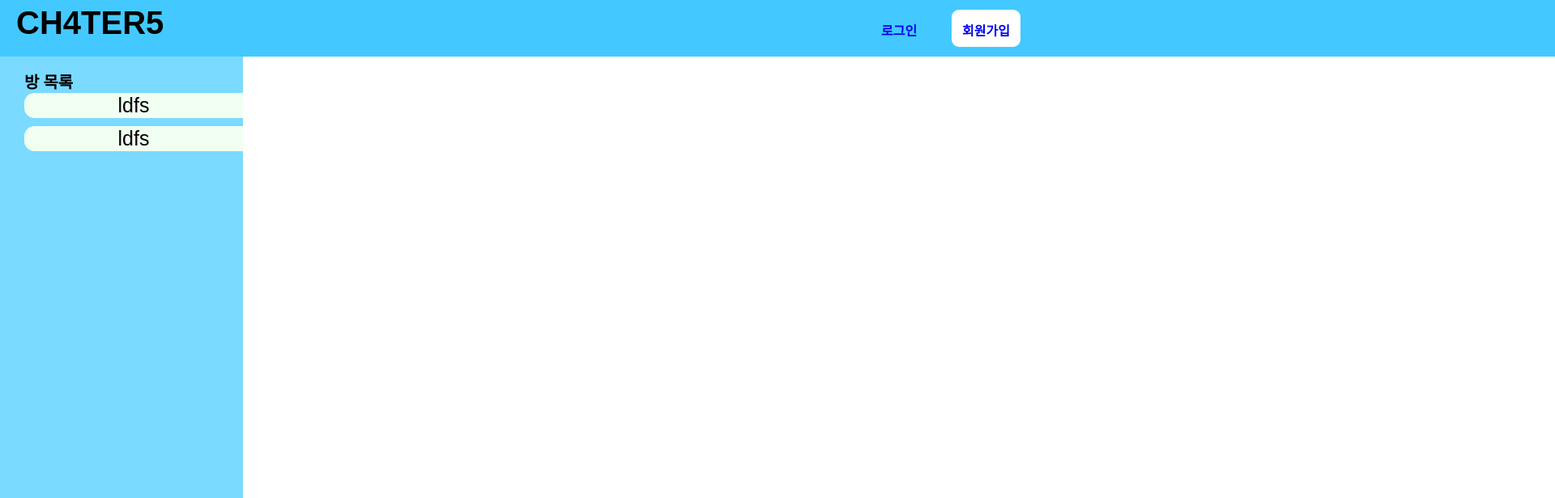
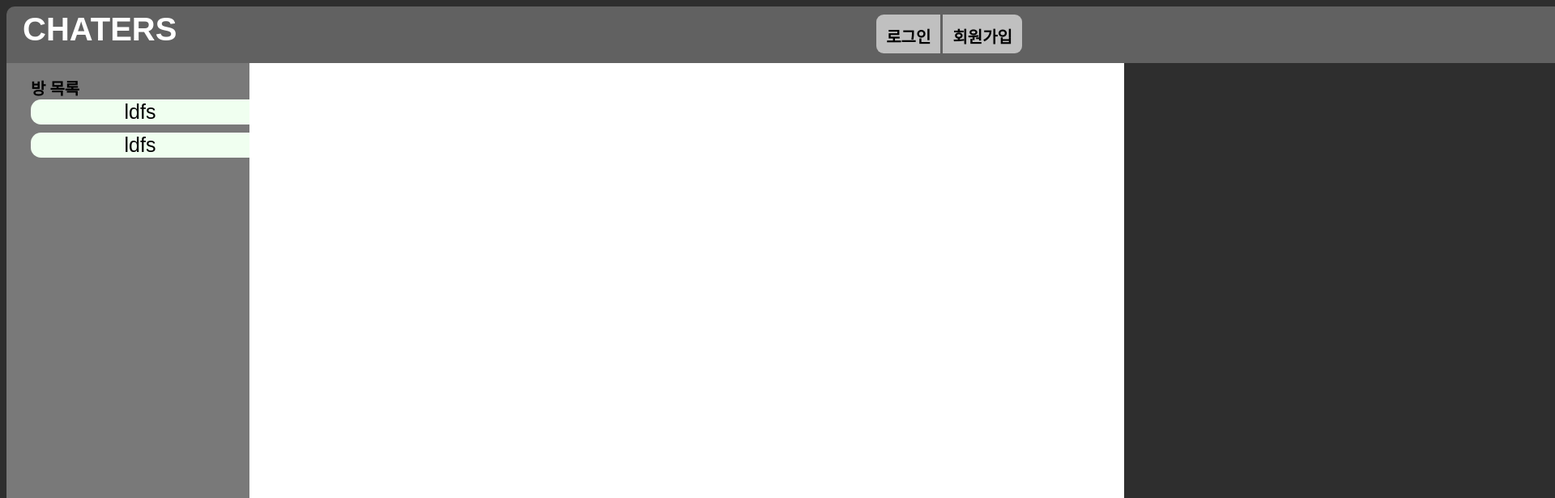
Before and after one commit to D0KKAEl3I/CHAT_APP, a website: page static/js/chat.html in a window 1280 px wide. Shown: the top 616 px of the page at 81% size, 1920 px wide, since content can reach past the window. Drawn offline with nearby package versions, Linux system fonts and the light colour scheme; no server answers.

```diff
--- a/static/css/chat.css
+++ b/static/css/chat.css
@@ -5,19 +5,22 @@
 }
 
 body{
+    background-color: rgb(46, 46, 46);
     width: auto;
-    margin: 0px;
+    margin: 8px ;
     height: 100%;
 }
 
 #title{
+    border-top-left-radius: 10px;
     width: 100%;
     height: 60px;
     padding: 10px 100% 0px 10px;
-    background-color: rgba(34, 192, 255, 0.849) ;
+    background-color: rgb(97, 97, 97) ;
 }
 
 h1{
+    color: white;
     position: absolute;
     font-family: 'Gothic A1', sans-serif;
     font-size: 40px;
@@ -25,38 +28,40 @@
     animation: letter_spacing 2s;
 }
 
-
-
 a.header{
     background: none;
     border: none;
-    font-style: black;
+    color: rgb(0, 0, 0);
     font-weight: 900;
+    font-size: 20px;
     float: right;
     width: auto;
     height: 20px;
-    margin-top: 2px;
-    margin-right: 30px;
+    margin-right: 20px;
+    padding:12px 12px 16px 12px;
     text-decoration:none;
 }
 
 a#sign_up{
-    padding:13px;
-    border-radius: 9px;
-    background-color: white;
+    border-top-right-radius: 9px;
+    border-bottom-right-radius: 9px;
+    background-color: rgb(192, 192, 192);
 }
 a#sign_up:hover{
     transition-duration: 0.3s;
-    background-color: rgb(185, 185, 185);
+    background-color:  rgb(145, 145, 145);
 }
 
 a#log_in{
-    padding:13px;
-    border-radius: 9px;
+    border-right:rgb(97, 97, 97) 3px solid;
+    margin-right: 0;
+    border-top-left-radius: 9px;
+    border-bottom-left-radius: 9px;
+    background-color:  rgb(192, 192, 192);
 }
 a#log_in:hover{
     transition-duration: 0.3s;
-    background-color: rgba(47, 142, 180, 0.678);
+    background-color:  rgb(145, 145, 145);
 }
 
 button#Rooms{
@@ -89,7 +94,7 @@
 
 nav.Room{
     float: left;
-    background-color: rgb(123, 218, 255);
+    background-color: rgba(121, 121, 121);
     width: 300px;
     height: 100%;
 }
--- /dev/null
+++ b/static/css/mainpage.css
@@ -0,0 +1,47 @@
+body{
+    background-color: rgb(46, 46, 46);
+    width: auto;
+    height: auto;
+}
+
+h1{
+    text-shadow: rgb(156, 156, 156) 1px 0 5px;
+    margin-top:80px;
+    color: white;
+    font-family: 'Gothic A1', sans-serif;
+    font-size: 40px;
+    text-align: center;
+    animation:letter_spacing 2s, intro 1s 2s;
+}
+
+div.q_block{
+    display: inline-block;
+    background-color: white;
+    width: 300px;
+    height: 300px;
+    border: 5px outset rgb(165, 165, 165);
+
+    border-radius: 15px;
+}
+
+@keyframes letter_spacing{
+    0%{
+        margin-top: 400px;
+        letter-spacing: 10px;
+        opacity: 0%;
+    }
+    100%{
+        margin-top: 400px;
+        letter-spacing: 0px;
+        opacity: 100%;
+    }
+}
+
+@keyframes intro {
+    from{
+        margin-top: 400px;
+    }
+    to{
+        margin-top: 80px;
+    }
+}
--- a/static/js/chat.html
+++ b/static/js/chat.html
@@ -8,7 +8,7 @@
 </head>
 <body>
     <div id="title">
-        <h1>CH4TER5</h1>
+        <h1 class="CHATERS" >CHATERS</h1>
         <a href="/signup" class="header" id="sign_up">회원가입</a>
         <a href="/login" class="header" id="log_in">로그인</a>
     </div>
```
Also changed, not shown: static/js/mainpage.html (added, +23 -0 lines).
